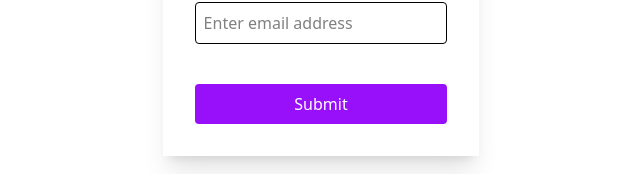
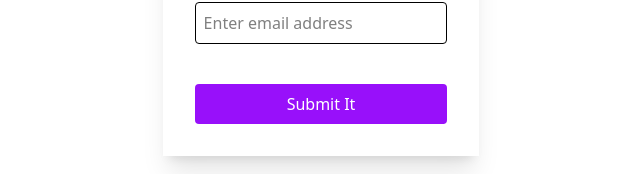
Before and after one commit to calebtolorunleke/iroproject, a React (Vite) app: page / in a window 1280 px wide. Shown: the part 440-614 px from the top of the page, without its empty margins (319-959 px from the left). Built offline with nearby package versions, Linux system fonts and the light colour scheme.

Commit message:
update on daily run

```diff
--- a/src/components/DayoneSimpleform.jsx
+++ b/src/components/DayoneSimpleform.jsx
@@ -22,7 +22,7 @@ const DayoneSimpleform = () => {
           className="border px-2 py-2 focus:outline-red-300 rounded-sm"
         />
         <button className="w-full bg-purple-600 py-2 rounded-sm mt-5 text-white">
-          Submit
+          Submit It
         </button>
       </form>
     </div>
```
